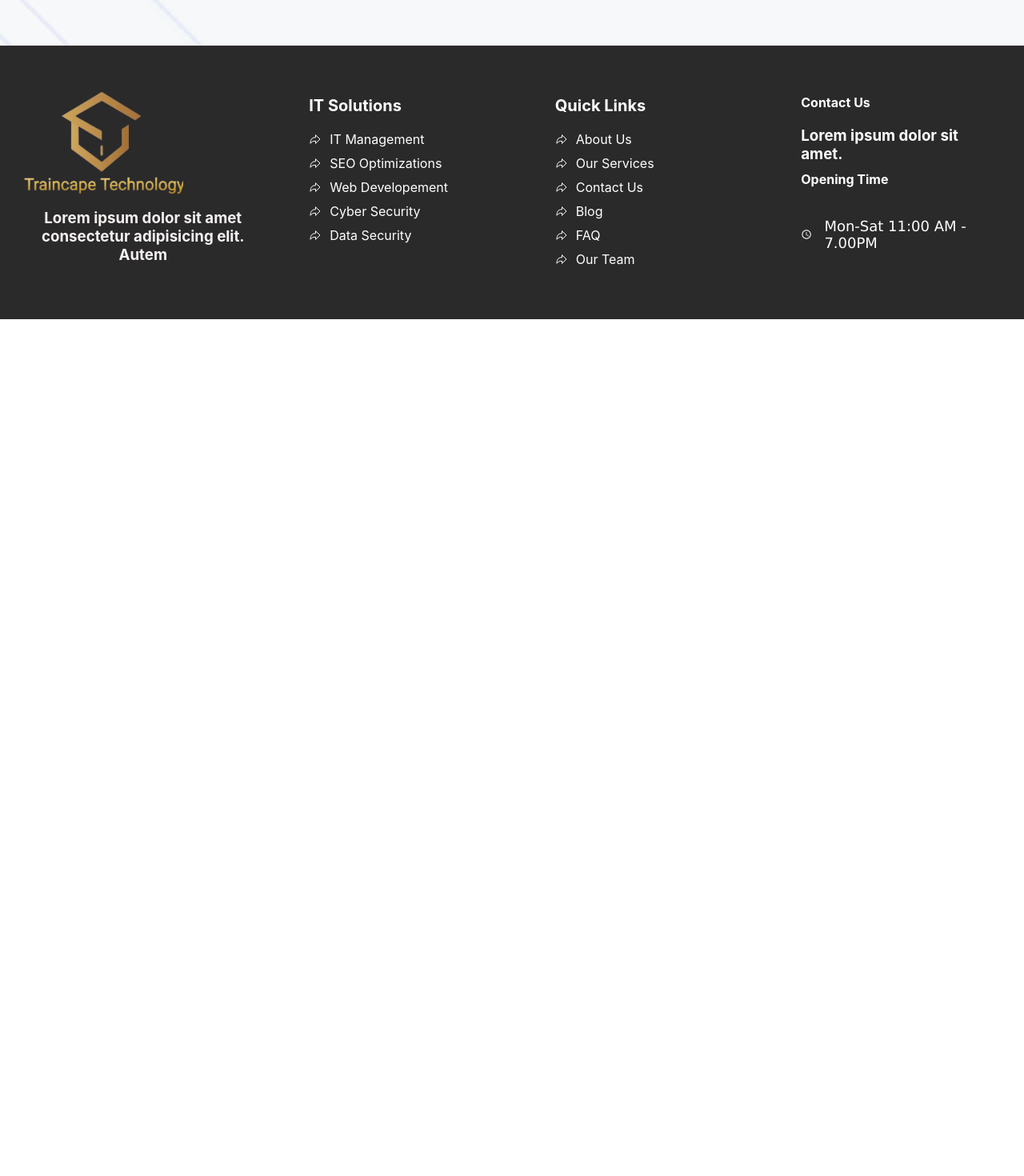
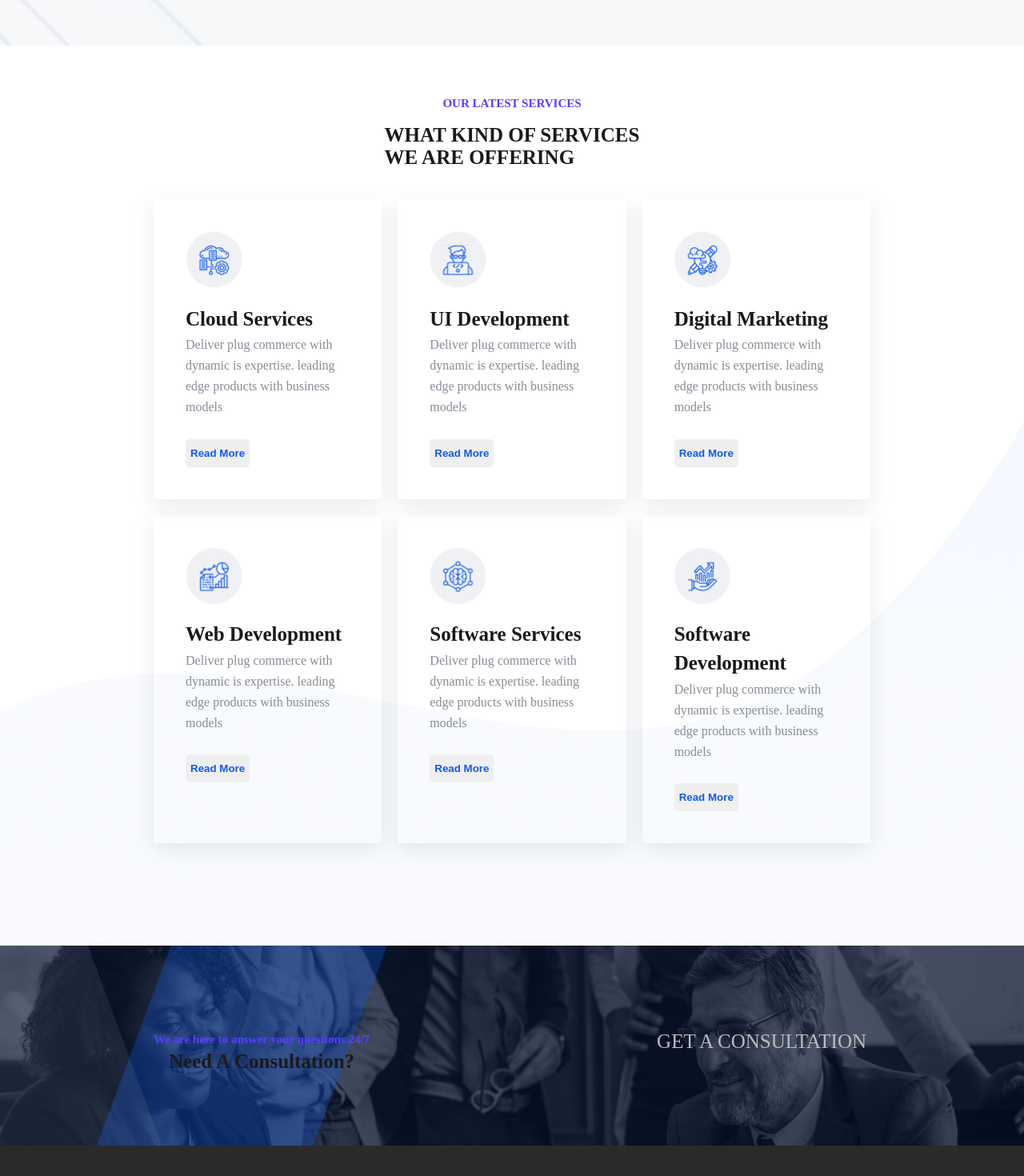
Before and after one commit to traincapetech/Traincape-Technology, a React (Create React App) app in the folder client/: page / in a window 1280 px wide. Shown: the part 1660-3130 px from the top of the page at 80% size. Before the commit the page ends 2059 px from the top, so only its background shows below. Built offline with nearby package versions, Linux system fonts and the light colour scheme.

Commit message:
adding files

```diff
--- a/client/src/css/Home.module.css
+++ b/client/src/css/Home.module.css
@@ -107,12 +107,17 @@
     height: 600px;
     background: rgb(234, 234, 236);
     color: black;
-    /* position: relative; */
+    position: relative;
     background-image:  url(../assets/Back.jpg);
     display: flex;
 }
+.heroImg img{
+    width: 100%;
+    height: 450px;
+
+}
 .heroText {
-    margin: 3%;
+    margin: 1%;
     width: 30%;
 }
 .heroText h3{
@@ -153,3 +158,160 @@
     width: 30%;
     height: 30%;
 }
+
+.herobtn{
+    border: none;
+    background: rgb(251, 113, 232);
+    color:rgb(245, 245, 248);
+    text-decoration: none;
+    cursor: pointer;
+    font-weight: bold;
+    padding: 3%;
+    margin: 7%;
+    border-radius: 5px;
+}
+
+.herobtn:hover{
+    background: rgb(0, 0, 0);
+    color: white;
+}
+
+.heroDown{
+    width: 100%;
+    height: 100%;
+    background: rgb(255, 255, 255);
+    color: black;
+    align-items: center;
+    justify-content: center;
+    display: flex;
+    flex-direction: column;
+    /* position: relative; */
+    background-image:  url(../assets/HeroDownBG.png) ;
+}
+
+.heroDown p:nth-child(1){
+    font-size: 15px;
+    font-family: poppins;
+    font-weight: bold;
+    color: #593fff;
+    margin-top: 5%;
+    margin-bottom: 0%;
+}
+.heroDown h1:nth-child(2){
+    font-size: 25px;
+    font-family: poppins;
+    font-weight: bold;
+    color: #1A1A1A;
+    margin-bottom: -7%;
+}
+
+.services {
+    width: 100%;
+}
+
+.subSerices {
+    width: 70%;
+    display: grid;
+    grid-template-columns: repeat(3, 1fr);
+    gap: 20px;
+    padding: 0 15%;
+    margin-top: 10%;
+    margin-bottom: 10%;
+}
+
+.service {
+    padding: 40px;
+    box-shadow: rgba(149, 157, 165, 0.2) 0px 8px 24px;
+}
+
+.service h1 {
+    font-size: 20px;
+    font-family: 'Poppins';
+    font-weight: 700;
+    line-height: 36px;
+}
+
+.service p {
+    font-size: 16px;
+    font-family: 'Poppins';
+    font-weight: 400;
+    line-height: 26px;
+    color: #878D97;
+}
+
+.btn{
+    margin-top: 5%;
+    height: 35px;
+    border-radius: 5px;
+    color: #0E5AF2;
+    border: navajowhite;
+    font-weight: bold;
+
+}
+.btn:hover{
+    background: #0E5AF2;
+    color: aliceblue;
+    cursor: pointer;
+    font-weight: bold;
+}
+
+
+
+.consult {
+    width: 100%;
+    height: 250px;
+    background: rgb(105, 139, 136);
+    margin: auto;
+}
+.consult .img{
+    position: absolute;
+    width: 100%;
+    height: 250px;
+}
+
+.consultdiv {
+    position: relative;
+    display: flex;
+    justify-content: space-around;
+    align-items: center;
+    color: aliceblue;
+    padding: 20px;
+    background: transparent;
+    top:30%
+}
+.consultText p{
+    font-size: 15px;
+    font-family: poppins;
+    color: rgb(255, 255, 255);
+    font-weight: lighter;
+    text-align: center;
+}
+.consultText h1{
+    font-size: 25px;
+    font-family: poppins;
+    color: rgb(255, 255, 255);
+    font-weight: bold;
+    text-align: center;
+    margin:5px;
+}
+
+.btn2{
+    border: none;
+    background: transparent;
+    color: rgb(187, 186, 189);
+    text-decoration: none;
+    cursor: pointer;
+    font: inherit;
+    padding: 5px;
+    border-radius: 5px;
+    font-size: 25px;
+    font-family: poppins;
+    font-weight: lighter;
+    margin-left: 10px;
+    margin-top: 5px;
+}
+
+.btn2:hover{
+    background: rgb(139, 138, 138);
+    color: white;
+}
--- a/client/src/pages/Home.jsx
+++ b/client/src/pages/Home.jsx
@@ -7,6 +7,15 @@ import consult from "../assets/Consulting-service.svg";
 import { useNavigate } from "react-router-dom";
 import hero from "../assets/Heroimg.svg";
 import call from "../assets/Call-small.svg";
+import heroDown from "../assets/HeroDownBG.png";
+import Services from "./Services";
+import cloud from "../assets/Cloud-services.svg";
+import UI from "../assets/UI-development.svg";
+import Digital from "../assets/Digital marketing.svg";
+import Web from "../assets/Web development.svg";
+import Software from "../assets/software-services.svg";
+import softwareDevelopment from "../assets/Software-development-Learnings.svg";
+import Consult from "../assets/smallImg.jpeg";
 
 const Home = () => {
   const navigate = useNavigate();
@@ -78,13 +87,101 @@ const Home = () => {
           <div className={style.call}>
             <img src={call} alt="Calling Image" />
             <div>
-              <p>
-                24 HOURS SERVICE AVAILABLE
-              </p>
+              <p>24 HOURS SERVICE AVAILABLE</p>
               <h4>Call Us: +(91) 123 456 789</h4>
             </div>
           </div>
-          <button onClick={() => navigate("/about-us")}>ABOUT US</button>
+          <button
+            className={style.herobtn}
+            onClick={() => navigate("/about-us")}
+          >
+            ABOUT US
+          </button>
+        </div>
+      </div>
+      <div className={style.heroDown}>
+        <p>OUR LATEST SERVICES</p>
+        <h1>
+          WHAT KIND OF SERVICES <br /> WE ARE OFFERING
+        </h1>
+        <div className={style.services}>
+          <div className={style.subSerices}>
+            <div className={style.service}>
+              <img src={cloud} alt="Cloud services" />
+              <h1>Cloud Services</h1>
+              <p>
+                Deliver plug commerce with dynamic is expertise. leading edge
+                products with business models
+              </p>
+              <button className={style.btn}>Read More </button>
+            </div>
+            <div className={style.service}>
+              <img src={UI} alt="UI development" />
+              <h1>UI Development</h1>
+              <p>
+                Deliver plug commerce with dynamic is expertise. leading edge
+                products with business models
+              </p>
+              <button className={style.btn}>Read More </button>
+            </div>
+            <div className={style.service}>
+              <img src={Digital} alt="Digital Marketing" />
+              <h1>Digital Marketing</h1>
+              <p>
+                Deliver plug commerce with dynamic is expertise. leading edge
+                products with business models
+              </p>
+              <button className={style.btn}>Read More </button>
+            </div>
+            <div className={style.service}>
+              <img src={Web} alt="Web Development" />
+              <h1>Web Development</h1>
+              <p>
+                Deliver plug commerce with dynamic is expertise. leading edge
+                products with business models
+              </p>
+              <button className={style.btn}>Read More </button>
+            </div>
+            <div className={style.service}>
+              <img src={Software} alt="Software services" />
+              <h1>Software Services</h1>
+              <p>
+                Deliver plug commerce with dynamic is expertise. leading edge
+                products with business models
+              </p>
+              <button className={style.btn}>Read More </button>
+            </div>
+            <div className={style.service}>
+              <img
+                src={softwareDevelopment}
+                alt="Software Development Learnings"
+              />
+              <h1>Software Development</h1>
+              <p>
+                Deliver plug commerce with dynamic is expertise. leading edge
+                products with business models
+              </p>
+              <button className={style.btn}>Read More </button>
+            </div>
+          </div>
+
+          <div className={style.consult}>
+            <img src={Consult} className={style.img} alt="Consult Image" />
+            <div className={style.consultdiv}>
+              <div className={style.consultText}>
+                <p>We are here to answer your questions 24/7</p>
+                <h1>Need A Consultation?</h1>
+              </div>
+              <div className={style.consultbtn}>
+                <button
+                  className={style.btn2}
+                  onClick={() => navigate("/contact-us")}
+                >
+                  GET A CONSULTATION
+                </button>
+              </div>
+            </div>
+          </div>
         </div>
       </div>
     </div>
```
Also changed, not shown: client/src/assets/HeroDownBG.png (added).
